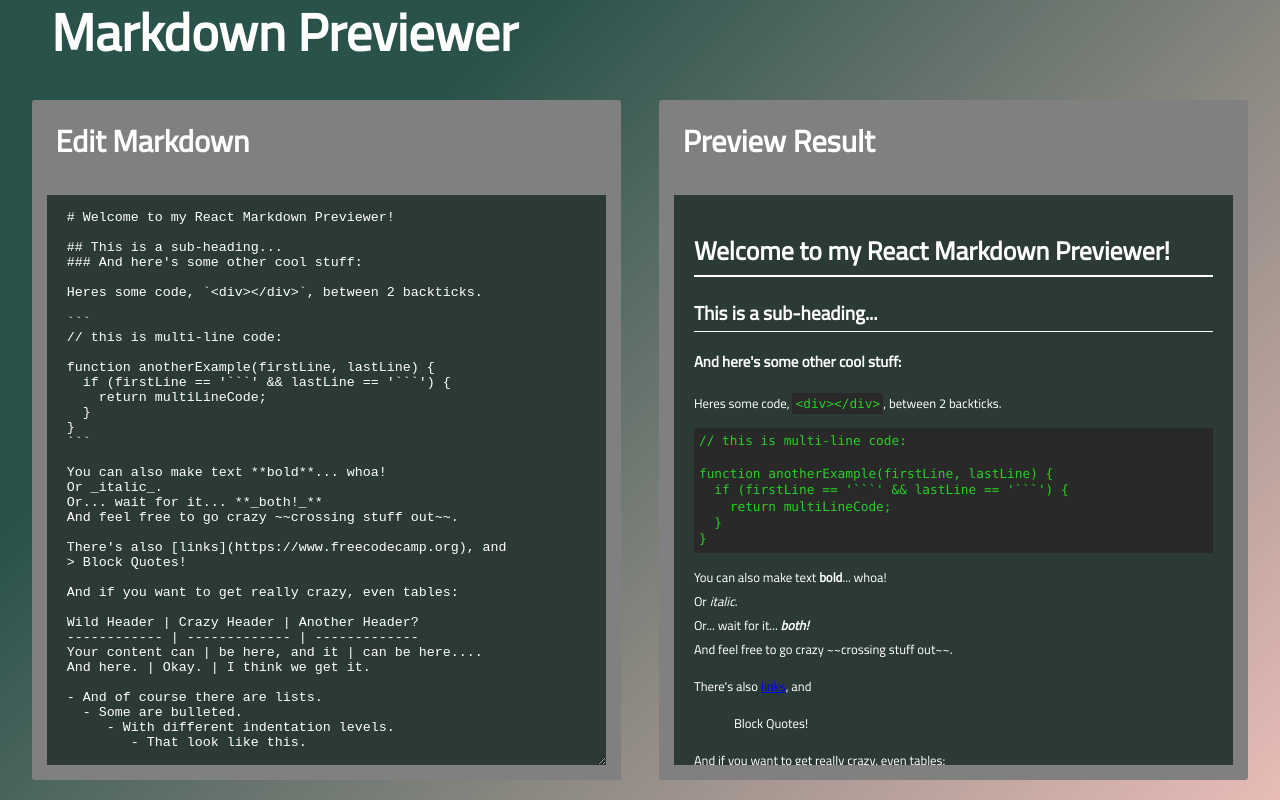
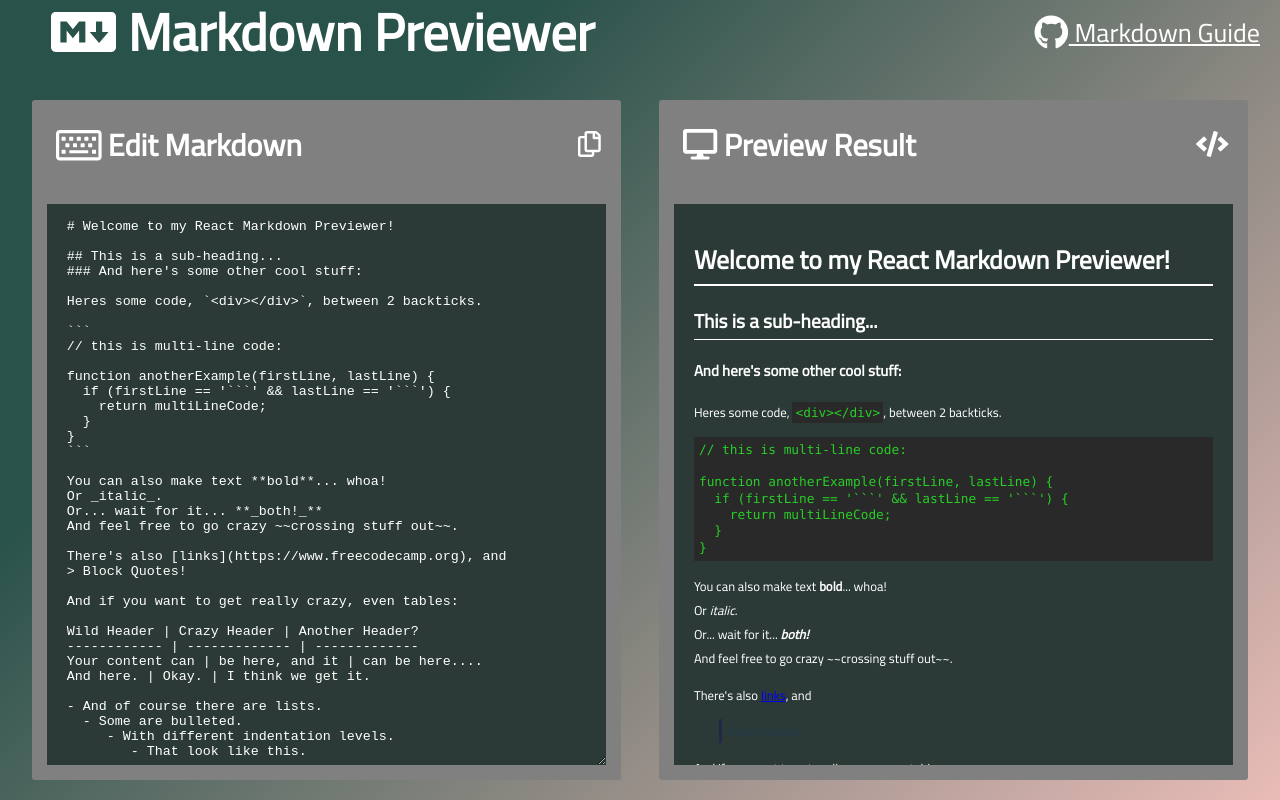
Before and after one commit to jwhodge/markdown-previewer, a React (Create React App) app: page / in a window 1280 px wide. Built offline with nearby package versions, Linux system fonts and the light colour scheme.

Commit message:
added icons and copy functionality

```diff
--- a/package.json
+++ b/package.json
@@ -3,6 +3,11 @@
   "version": "0.1.0",
   "private": true,
   "dependencies": {
+    "@fortawesome/fontawesome-svg-core": "^1.2.36",
+    "@fortawesome/free-brands-svg-icons": "^5.15.4",
+    "@fortawesome/free-regular-svg-icons": "^5.15.4",
+    "@fortawesome/free-solid-svg-icons": "^5.15.4",
+    "@fortawesome/react-fontawesome": "^0.1.15",
     "@testing-library/jest-dom": "^5.14.1",
     "@testing-library/react": "^11.2.7",
     "@testing-library/user-event": "^12.8.3",
--- a/src/App.css
+++ b/src/App.css
@@ -20,6 +20,7 @@
   position: fixed;
   top: 0;
   display: flex;
+  justify-content: space-between;
   align-items: center;
   max-height: 8vh;
   min-width: 100vw;
@@ -45,6 +46,17 @@
   border-radius: 3px;
   width: 46vw;
   height: 85vh;
+}
+
+.PanelHeader {
+  display: flex;
+  justify-content: space-between;
+  align-items: center;
+}
+
+.PanelButton {
+  padding: 20px;
+  color: white;
 }
 
 .Preview,
@@ -73,7 +85,7 @@
   text-align: left;
 }
 
-// MARKDOWN STYLES
+/* // MARKDOWN STYLES */
 #preview blockquote {
   border-left: 3px solid #22264b;
   color: #223b4b;
--- a/src/App.js
+++ b/src/App.js
@@ -5,6 +5,10 @@ import remarkGfm from 'remark-gfm';
 import remarkBreaks from 'remark-breaks';
 import {Prism as SyntaxHighlighter} from 'react-syntax-highlighter';
 import {coldarkDark} from 'react-syntax-highlighter/dist/esm/styles/prism';
+import { FontAwesomeIcon } from '@fortawesome/react-fontawesome'
+import { faMarkdown, faGithub } from '@fortawesome/free-brands-svg-icons'
+import { faDesktop, faCode } from '@fortawesome/free-solid-svg-icons'
+import { faKeyboard, faCopy } from '@fortawesome/free-regular-svg-icons'
 
 const defaultMarkdown = `# Welcome to my React Markdown Previewer!
 
@@ -54,7 +58,10 @@ And here. | Okay. | I think we get it.
 function Navbar() {
   return (
     <div className="Navbar">
-      <h1 className="PageText">Markdown Previewer</h1>
+      <h1 className="PageText"><FontAwesomeIcon icon={faMarkdown} /> Markdown Previewer</h1>
+      <a href='https://guides.github.com/features/mastering-markdown/' className='PanelButton' target='_blank'>
+        <FontAwesomeIcon icon={faGithub} size='lg' /> Markdown Guide
+        </a>
     </div>
   )
 }
@@ -78,16 +85,23 @@ render(){
     <div className="Main">
       <div className="Panel">
         <div className="Editor">
-          <h3 className="PageText">Edit Markdown</h3>
+          <div className="PanelHeader">
+            <h3 className="PageText"><FontAwesomeIcon icon={faKeyboard} size='lg' /> Edit Markdown</h3>
+            <a href='#' className='PanelButton' onClick={() =>  navigator.clipboard.writeText(this.state.input)}><FontAwesomeIcon icon={faCopy} size='md' /></a>
+          </div>
           <textarea className="Input" id="editor" onChange={this.handleInput}>{this.state.input}</textarea>
       </div>
       </div>
       <div className="Panel">
         <div className="Preview">
-          <h3 className="PageText">Preview Result</h3>
+        <div className="Editor">
+          <div className="PanelHeader">
+            <h3 className="PageText"><FontAwesomeIcon icon={faDesktop} size='md' /> Preview Result</h3>
+            <a href='#' className='PanelButton'><FontAwesomeIcon icon={faCode} size='md' /></a>
+          </div>
           <div className="Output" id="preview">
             <ReactMarkdown
-            children={this.state.input} remarkPlugins={[remarkGfm],[remarkBreaks
+            children={this.state.input} remarkPlugins={[remarkGfm], [remarkBreaks
             ]}
             components={{
               code({node, inline, className, children, ...props}) {
@@ -112,6 +126,7 @@ render(){
     </div>
     </div>
     </div>
+    </div>
   );
 }
 };
```
Also changed, not shown: 1 other file (tests, documents, lock files or other folders).
